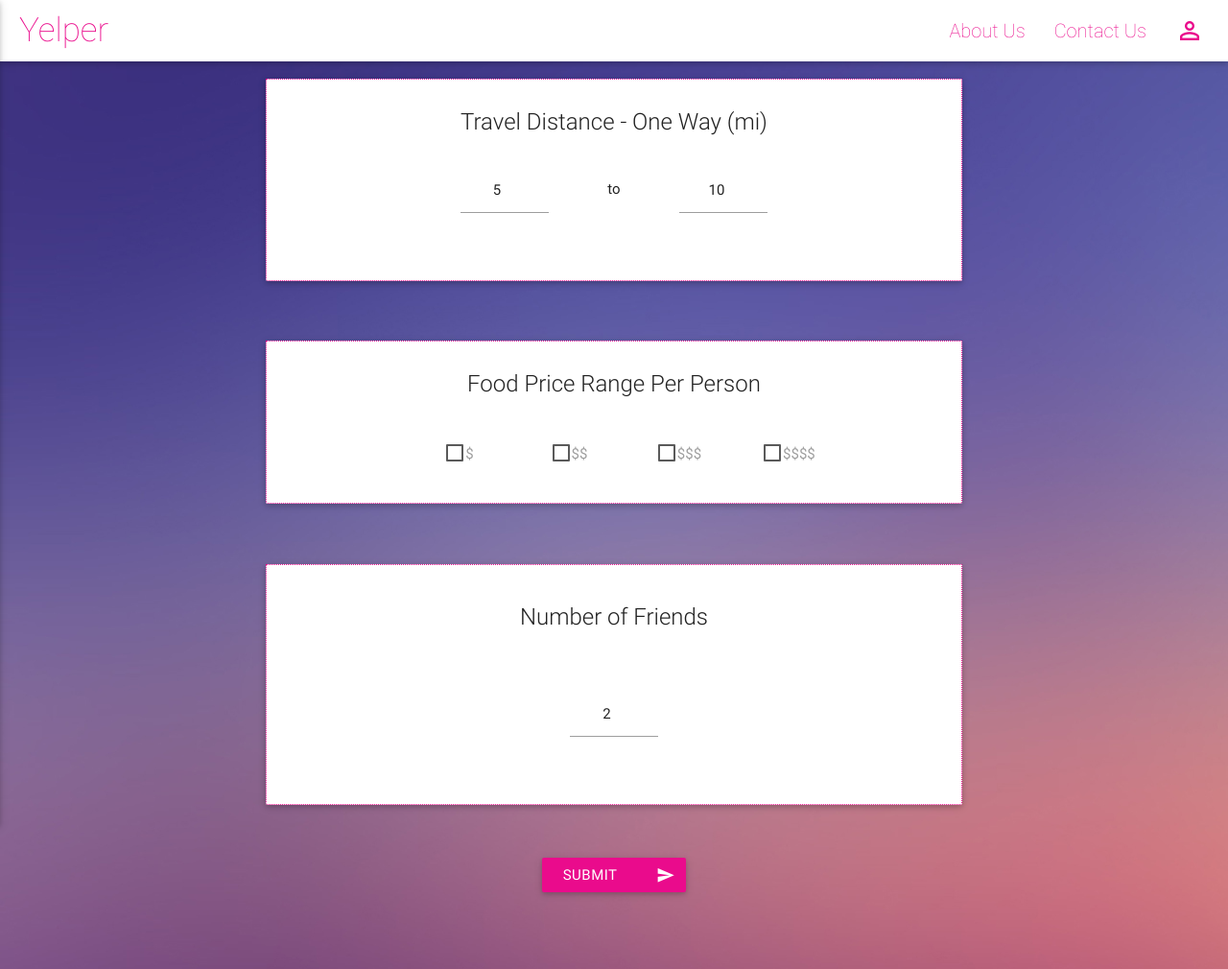
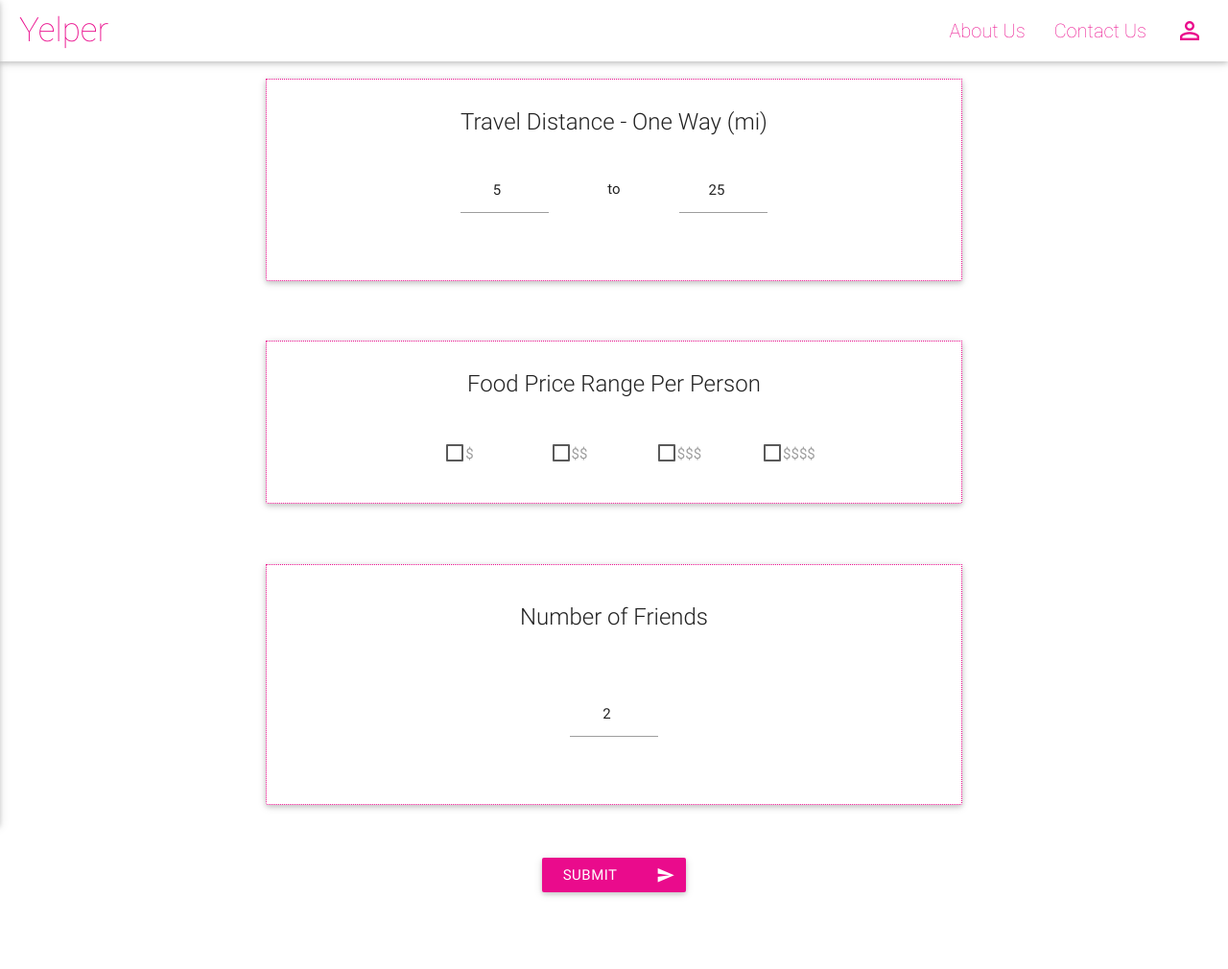
Before and after one commit to davidongchoco/pennapps2016, a Flask app: template templates/main.html in a window 1280 px wide. Shown: the whole page at 96% size. Run offline with Flask 2, Linux system fonts and the light colour scheme; the template is opened without the code that fills it: values that come from a table or form of the project are taken from there, others are empty; parts of the project's set-up code (start-up, migrations or seed data) failed here and were passed over; some libraries are stand-ins or nearby versions.

Commit message:
REVERTING BACK TO WORKING VERSION :)
This reverts commit 92f709ea0161cc6fad0213c245455a58f0fb313e.

```diff
--- a/app.py
+++ b/app.py
@@ -9,7 +9,8 @@ import test
 
 import sys
 sys.path.insert(0, 'rides-python-sdk/example')
-from find_dest import main_function
+import request_a_ride
+
 
 # create the application object
 app = Flask(__name__)
@@ -19,8 +20,8 @@ app = Flask(__name__)
 def home():
 	form = FormGeneral(request.form, csrf_enabled = False)
 	if request.method == 'POST' and form.validate():
-		meters = 1609 * int(form.distanceHigh.data)
-		destination = main_function(40.8075, -73.9626, form.oneDollar.data, form.twoDollar.data, form.threeDollar.data, form.fourDollar.data, meters)
+		print "HELOOOOOOOOOOOOOOOOOOOOOOOOOOOOOOOOOOOOOOOOO WORLDDDDDDDDDDDDDDDD!!!!!!!!!!!"
+		print form.distanceLow.data
 		return redirect('lyft')
 	return render_template('main.html', form=form)
 
--- a/find_dest.py
+++ b/find_dest.py
@@ -47,3 +47,5 @@ def get_results(start_lat,start_lng, price, rad):
         to_add['price'] = b['price']
         output.append(to_add)
     return output
+
+print(get_results(40.8075, -73.9626, [False, False, True, True], 4000))
--- a/forms.py
+++ b/forms.py
@@ -4,7 +4,7 @@ from wtforms.validators import DataRequired
 
 class FormGeneral(Form):
     distanceLow = IntegerField('Price Lower Bound', render_kw={"value": "5"})
-    distanceHigh = IntegerField('Price Upper Bound', render_kw={"value": "10"})
+    distanceHigh = IntegerField('Price Upper Bound', render_kw={"value": "25"})
     oneDollar = BooleanField('One Dollar Sign')
     twoDollar = BooleanField('Two Dollar Signs')
     threeDollar = BooleanField('Three Dollar Signs')
--- a/static/css/style.css
+++ b/static/css/style.css
@@ -76,7 +76,6 @@ nav {
     background-color: rgb(234, 11, 140);
 }
 
-body {
-    /*background-color: rgb(250, 250, 250);*/
-    background-image: url("../img/background.jpg");
+.content {
+    background-color: rgb(250, 250, 250);
 }
```
Also changed, not shown: static/img/background.jpg (deleted), 1 other file.
